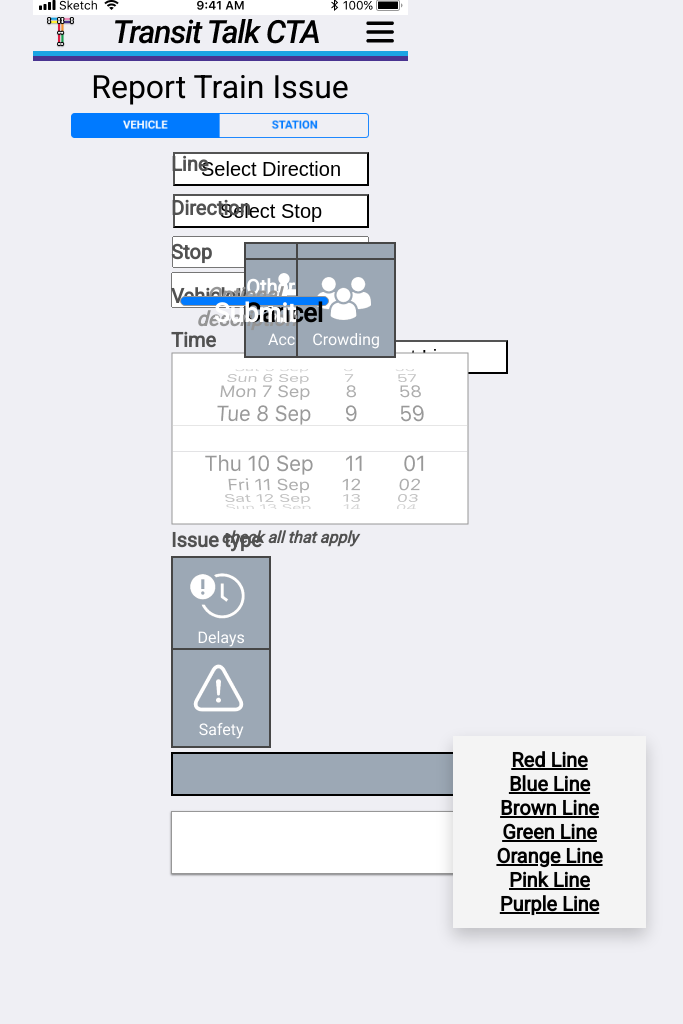
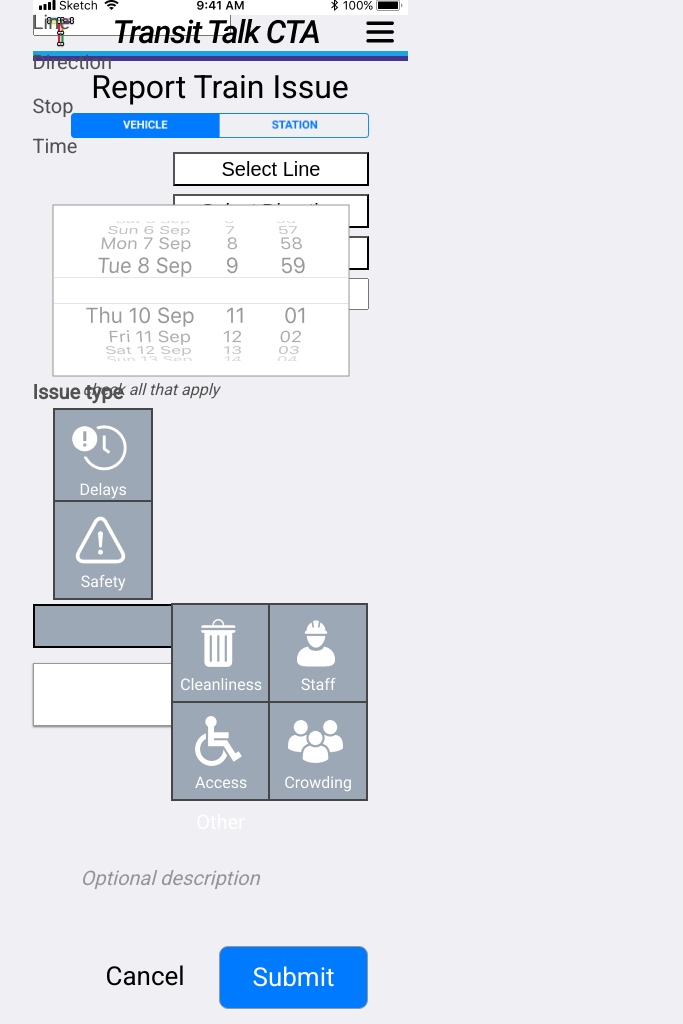
Before and after one commit to andreanthony/andreanthony.github.io, a Jekyll site: the page train-issue.html, which Jekyll copies as it is, in a window 1280 px wide. Shown: the whole page, without its empty margins (420-1103 px from the left). Built offline with Jekyll 4.4.1, drawn with Linux system fonts in a browser that asks for light colours.

Commit message:
Update train-issue.html

```diff
--- a/train-issue.html
+++ b/train-issue.html
@@ -12,33 +12,6 @@
   <img src="/2-button-switch.png" alt="button-switch" style="width: 298px;">
  </header>
  <div id="form">
-  <div class="selection">Line
-   <p>Direction</p>
-   <p>Stop</p><p>VehicleID</p>
-   <p>Time</p>
-  </div>
-  <div class="dropdown">
-   <button onclick="myFunction()" class="dropbtn">Select Line</button>
-   <div id="myDropdown" class="dropdown-content">
-    <a href="#redline" style="
-    color: #000000;
-">Red Line</a>
-    <a href="#blueline" style="color: #000000;">Blue Line</a>
-    <a href="#brownline" style="color: #000000;">Brown Line</a>
-    <a href="#greenline" style="
-    color: #000000;
-">Green Line</a>
-    <a href="#orangeline" style="
-    color: #000000;
-">Orange Line</a>
-    <a href="#pinkline" style="
-    color: #000000;
-">Pink Line</a>
-    <a href="#purpleline" style="
-    color: #000000;
-">Purple Line</a>
-  </div>
-</div>
   <script>
 function myFunction() {
   document.getElementById("myDropdown").classList.toggle("show");
@@ -57,9 +30,17 @@
   }
 }
     </script>
+    <button onclick="myFunction()" class="dropbtn">Select Line</button>
     <button onclick="myFunction()" class="dropbtn">Select Direction</button>
     <button onclick="myFunction()" class="dropbtn">Select Stop</button>
     <input class="form-control" style="height: 32px; width: 197px; margin: 4px 0px;">
+ </div>
+ <div class="selection"><p style="height: 24px; margin-top: 6px; margin-bottom: 6px;">Line</p>
+   <p style="height: 24px; margin-top: 16px; margin-bottom: 6px;">Direction</p>
+   <p style="height: 24px; margin-bottom: 16px;">Stop</p>
+   <p style="height: 24px; margin-top: 16px;>Vehicle ID</p>
+   <p style="height: 24px; margin-top: 4px;">Time</p>
+ </div>
  <div id="date-picker"><img src="/Date Picker.png" alt="date-picker"></div>
  <div id="issue-type">Issue type</div>
  <div id="check-all">check all that apply</div>
```
Lines whose indentation alone changed are shown as unchanged.
